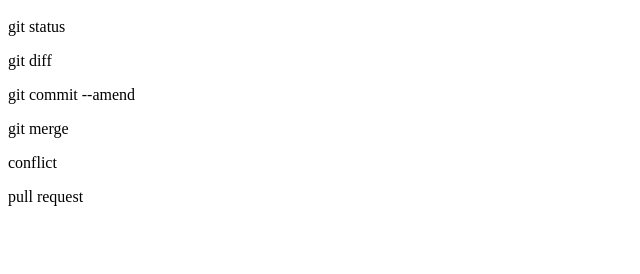
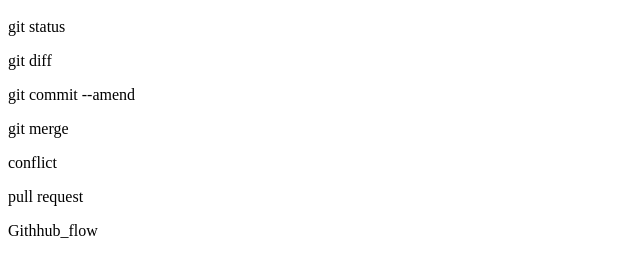
Before and after one commit to kinoG11/git-_tutorial, a plain HTML site: page index.html in a window 1280 px wide. Shown: the part 48-322 px from the top of the page, without its empty margins (0-640 px from the left). Drawn offline with Linux system fonts and the light colour scheme.

Commit message:
Github_flowを追記

```diff
--- a/index.html
+++ b/index.html
@@ -5,3 +5,4 @@
 <p>git merge</p>
 <p>conflict</p>
 <p>pull request</p>
+<p>Githhub_flow</p>
```
